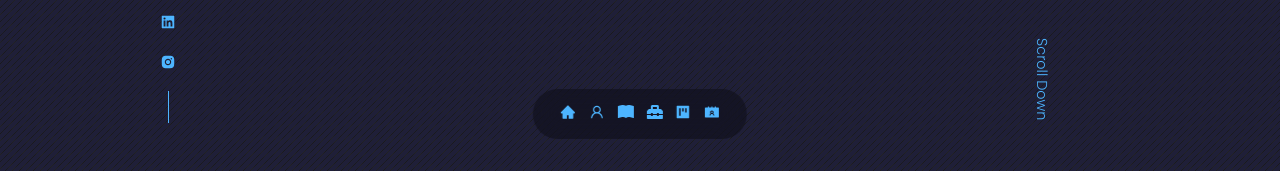
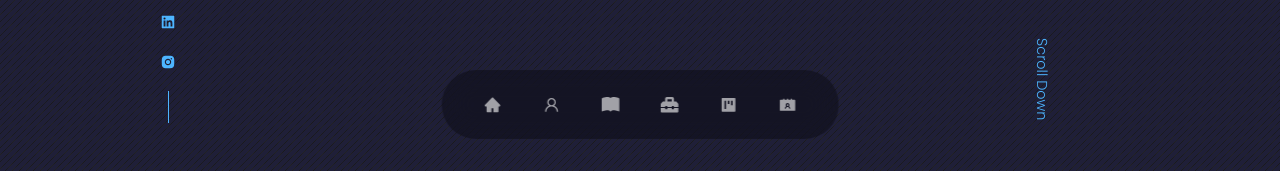
Before and after one commit to Ujjwalsharma7/Portfolio, a React (Create React App) app: page / in a window 1280 px wide. Shown: the part 629-800 px from the top of the page. Built offline with nearby package versions, Linux system fonts and the light colour scheme.

Commit message:
added css to nav icons

```diff
--- a/src/components/nav/Nav.jsx
+++ b/src/components/nav/Nav.jsx
@@ -9,14 +9,16 @@ import {AiFillProject} from 'react-icons/ai'
 
 function Nav() {
   return (
-    <div className='nav'>
+  <nav>
+
      <a href="#header"><AiFillHome/></a>
      <a href="#about"><AiOutlineUser/></a>
      <a href="#education"><BsFillBookFill/></a>
      <a href="#experience"><FaToolbox/></a>
      <a href="#portfolio"><AiFillProject/></a>
      <a href="#contact"><AiFillContacts/></a>
-    </div>
+  </nav>
+
   )
 }
 
--- a/src/components/nav/nav.css
+++ b/src/components/nav/nav.css
@@ -1,4 +1,4 @@
-.nav {
+nav {
     background: rgba(0, 0, 0, 0.3);
     width: max-content;
     display: block;
@@ -13,3 +13,12 @@
     border-radius: 3rem;
     backdrop-filter: blur(15px);
 }
+
+nav a{
+background: transparent;
+padding: 0.9rem;
+border-radius: 50%;
+display: flex;
+color: var(--color-light);
+font-size: 1.1rem;
+}
```
